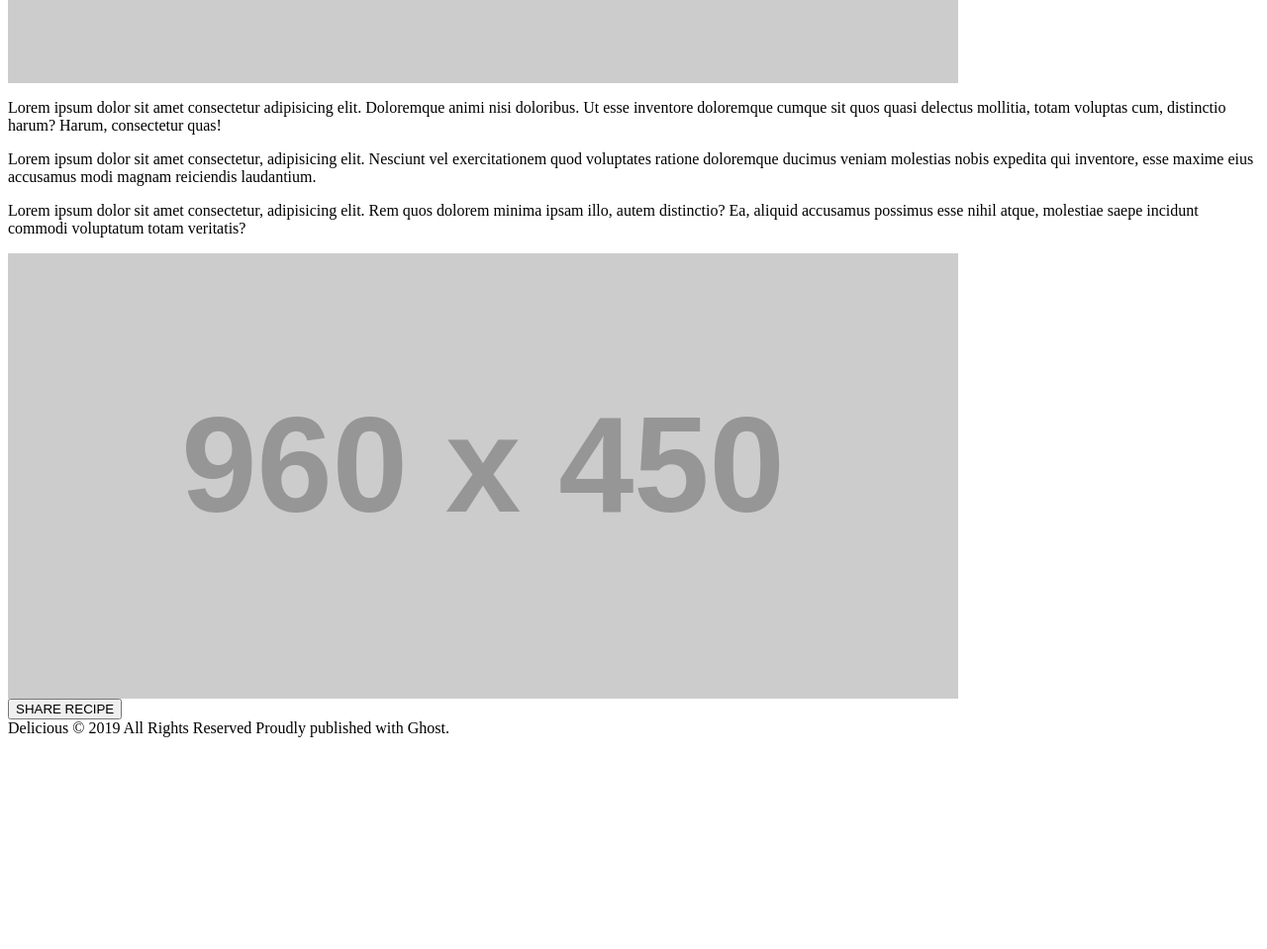
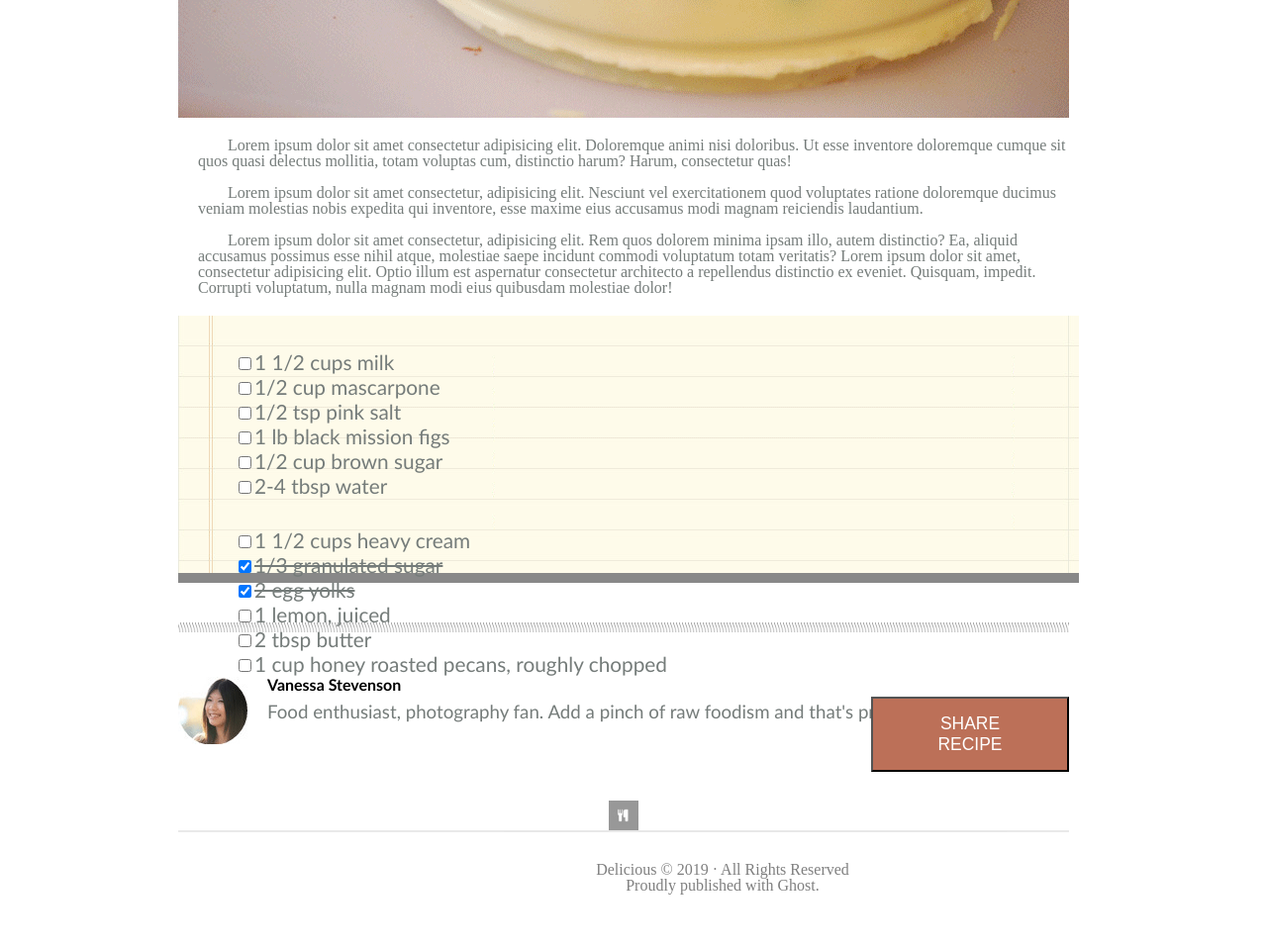
Before and after one commit to perezm27/Chocolate-Pizza, a plain HTML site: page index.html in a window 1280 px wide. Shown: the part 700-1659 px from the top of the page at 99% size. Before the commit the page ends 1453 px from the top, so only its background shows below. Drawn offline with Linux system fonts and the light colour scheme; placeholder pictures from the web are drawn by us.

Commit message:
pair programming jack kinne melfi perez

```diff
--- a/index.html
+++ b/index.html
@@ -1,43 +1,97 @@
 <html>
+  <!-- Jack Kinne
+  Melfi Perez -->
 <head>
   <title>Chocolate Pizza</title>
+  <link rel="stylesheet" href="reset.css">
   <link rel="stylesheet" href="style.css">
 </head>
 <body>
   <header>
     <nav>
+      <img id="logo" src="imgs/DeliciousLogo.png" alt="Logo">
       <ul>
-        <li><img src="https://placehold.it/200x70/111" alt="Logo"> </li>
-        <li><a href="#">Nav item</a></li>
-        <li><a href="#">Nav item</a></li>
-        <li><a href="#">Nav item</a></li>
-        <li><a href="#">Nav item</a></li>
-        <li><a href="#">Nav item</a></li>
-        <li><a href="#">Nav item</a></li>
-        <li><a href="#">Nav item</a></li>
-        <li><a href="#">Nav item</a></li>
+        <li><a href="#"><img src="imgs/mail-icon.png"></a></li>
+        <li><a href="#"><img src="imgs/rss-icon.png"></a></li>
+        <li><a href="#"><img src="imgs/pint-icon.png"></a></li>
+        <li><a href="#"><img src="imgs/flic-icon.png"></a></li>
+        <li><a href="#"><img src="imgs/insta-icon.png"></a></li>
+        <li><a href="#"><img src="imgs/gp-icon.png"></a></li>
+        <li><a href="#"><img src="imgs/twit-icon.png"></a></li>
+        <li><a href="#"><img src="imgs/fb-icon.png"></a></li>
       </ul>
     </nav>
+    <div id="hrone"></div>
   </header>
   <main>
     <div id="main-content">
-      <h2>Chocolate Pizza</h2>
-      <h3>POSTED ON 14 JUNE 2019/ DESSERTS</h3>
-      <img src="https://placehold.it/960X450/111" alt="Pizza Pie">
-      <p>Lorem ipsum dolor sit amet consectetur adipisicing elit. Doloremque animi nisi doloribus. Ut esse inventore doloremque cumque sit quos quasi delectus mollitia, totam voluptas cum, distinctio harum? Harum, consectetur quas!</p>
-      <p>Lorem ipsum dolor sit amet consectetur, adipisicing elit. Nesciunt vel exercitationem quod voluptates ratione doloremque ducimus veniam molestias nobis expedita qui inventore, esse maxime eius accusamus modi magnam reiciendis laudantium.</p>
-      <p>Lorem ipsum dolor sit amet consectetur, adipisicing elit. Rem quos dolorem minima ipsam illo, autem distinctio? Ea, aliquid accusamus possimus esse nihil atque, molestiae saepe incidunt commodi voluptatum totam veritatis?</p>
-
-      <img src="https://placehold.it/960X450/111" alt="Recipe">
+      <h1 id="cp">Chocolate Pizza</h1>
+      <div id="graystuff">
+        <section id="date">
+          <h3 id="posted" class="print">POSTED ON 14 JUNE 2019/ DESSERTS</h3>
+        </section>
+        <section id="printicon">
+          <img id="picon" src="imgs/print-icon.png" alt="print here">
+          <h5 class="print">PRINT</h5>
+        </section>
+      </div>
+      <img src="imgs/choco-pizza.png" alt="Pizza Pie">
+      <section id="beautifulPPL">
+      <p>    Lorem ipsum dolor sit amet consectetur adipisicing elit. Doloremque animi nisi doloribus. Ut esse inventore doloremque cumque sit quos quasi delectus mollitia, totam voluptas cum, distinctio harum? Harum, consectetur quas!</p>
+      <br>
+      <p>    Lorem ipsum dolor sit amet consectetur, adipisicing elit. Nesciunt vel exercitationem quod voluptates ratione doloremque ducimus veniam molestias nobis expedita qui inventore, esse maxime eius accusamus modi magnam reiciendis laudantium.</p>
+      <br>
+      <p>    Lorem ipsum dolor sit amet consectetur, adipisicing elit. Rem quos dolorem minima ipsam illo, autem distinctio? Ea, aliquid accusamus possimus esse nihil atque, molestiae saepe incidunt commodi voluptatum totam veritatis? Lorem ipsum dolor sit amet, consectetur adipisicing elit. Optio illum est aspernatur consectetur architecto a repellendus distinctio ex eveniet. Quisquam, impedit. Corrupti voluptatum, nulla magnam modi eius quibusdam molestiae dolor!</p>
+      </section>
+      <section id="graphpaper">
+        <!-- <img src="https://placehold.it/960X450/111" alt="Recipe"> -->
+        <ul id="ingred1">
+          <li><input type="checkbox">1 1/2 cups milk</li>
+          <li><input type="checkbox">1/2 cup mascarpone</li>
+          <li><input type="checkbox">1/2 tsp pink salt</li>
+          <li><input type="checkbox">1 lb black mission figs</li>
+          <li><input type="checkbox">1/2 cup brown sugar</li>
+          <li><input type="checkbox">2-4 tbsp water</li>
+        </ul>
+        <ul id="ingred1">
+          <li><input type="checkbox">1 1/2 cups heavy cream</li>
+          <li class="strike"><input type="checkbox" checked="checked">1/3 granulated sugar</li>
+          <li class="strike"><input type="checkbox" checked="checked">2 egg yolks</li>
+          <li><input type="checkbox">1 lemon, juiced</li>
+          <li><input type="checkbox">2 tbsp butter</li>
+          <li><input type="checkbox">1 cup honey roasted pecans, roughly chopped</li>
+        </ul>
+      </section>
 
     </div>
 
+    <div id="hrtwo"></div>
+
     <div id="reviews">
-      <button>SHARE RECIPE</button>
+      <section id="bio">
+        <img src="imgs/van-pic.png">
+        <h3>
+          Vanessa Stevenson
+        </h3>
+        <p>
+          Food enthusiast, photography fan.  Add a pinch of raw foodism and that's pretty much who I am.
+        </p>
+      </section>
+      <section id="btnsection">
+        <button id="btn">SHARE RECIPE</button>
+      </section>
     </div>
 
   </main>
-  <footer>Delicious &copy; 2019 All Rights Reserved
-    Proudly published with Ghost.</footer>
+  <footer>
+    <section>
+      <img id="fimg" src="imgs/logo.png">
+      <div id="line" ></div>
+      <p id="delicious">Delicious &copy; 2019 &#183; All Rights Reserved
+        <br>
+      Proudly published with Ghost.</p>
+
+    </section>
+  </footer>
 </body>
 </html>
--- /dev/null
+++ b/reset.css
@@ -0,0 +1,48 @@
+/* http://meyerweb.com/eric/tools/css/reset/
+   v2.0 | 20110126
+   License: none (public domain)
+*/
+
+html, body, div, span, applet, object, iframe,
+h1, h2, h3, h4, h5, h6, p, blockquote, pre,
+a, abbr, acronym, address, big, cite, code,
+del, dfn, em, img, ins, kbd, q, s, samp,
+small, strike, strong, sub, sup, tt, var,
+b, u, i, center,
+dl, dt, dd, ol, ul, li,
+fieldset, form, label, legend,
+table, caption, tbody, tfoot, thead, tr, th, td,
+article, aside, canvas, details, embed,
+figure, figcaption, footer, header, hgroup,
+menu, nav, output, ruby, section, summary,
+time, mark, audio, video {
+	margin: 0;
+	padding: 0;
+	border: 0;
+	font-size: 100%;
+	font: inherit;
+	vertical-align: baseline;
+}
+/* HTML5 display-role reset for older browsers */
+article, aside, details, figcaption, figure,
+footer, header, hgroup, menu, nav, section {
+	display: block;
+}
+body {
+	line-height: 1;
+}
+ol, ul {
+	list-style: none;
+}
+blockquote, q {
+	quotes: none;
+}
+blockquote:before, blockquote:after,
+q:before, q:after {
+	content: '';
+	content: none;
+}
+table {
+	border-collapse: collapse;
+	border-spacing: 0;
+}
--- a/style.css
+++ b/style.css
@@ -0,0 +1,201 @@
+/* Jack Kinne
+Melfi Perez */
+body {
+  margin-left: 180px;
+  margin-right: 180px;
+  margin-top: 15px;
+}
+
+#logo {
+  width: 200px;
+  height: 75;
+  float: left;
+}
+
+nav > ul > li{
+  float: right;
+  display: inline-block;
+  margin: auto;
+  padding: .5px;
+  margin-top: 25px;
+}
+
+nav > ul> li:nth-child(2){
+  margin-left: 8px;
+}
+
+header {
+  height: 95px;
+  position: relative;
+  margin-bottom: 30px;
+}
+
+#hrone {
+  background-image: url(imgs/hr-img.png);
+  background-repeat: repeat-x;
+  background-size: 3px 10px;
+  width: 900px;
+  height: 50px;
+  position: relative;
+  left: 0px;
+  top: 80px;
+  bottom: 0;
+}
+
+
+#cp{
+  font-family: monospace;
+  font-weight: bold;
+  font-size: 2.8em;
+  letter-spacing: -3px;
+}
+
+#date{
+  float: left;
+}
+
+#printicon{
+  float: right;
+}
+
+.print{
+  color: grey;
+  font-size: .8em;
+  display: inline;
+}
+
+#graystuff{
+  margin-bottom: 40px;
+}
+
+#beautifulPPL{
+  text-indent: 30px;
+  margin: 20px;
+  color: #757C7A;
+}
+#beauitfulPPL > p {
+
+}
+
+#graphpaper{
+  background-image: url(imgs/list-bg.png);
+  display: block;
+  height: 250px;
+  width: 900px;
+  font-size: 1.3em;
+  font-family: 'Gill Sans', 'Gill Sans MT', Calibri, 'Trebuchet MS', sans-serif;
+  color: #757C7A;
+  padding: 5px;
+  box-shadow: 0px 10px 0px 0px #888888;
+}
+
+.strike {
+  text-decoration: line-through;
+}
+
+#ingred1 {
+  float: left;
+  margin-top: 30px;
+  margin-left: 50px;
+  margin-right: 80px;
+  display: inline;
+}
+
+#ingred2 {
+  float: right;
+  margin-right: 90px;
+  display: inline-block;
+}
+
+#ingred1 > li {
+  padding: 2px;
+}
+
+#hrtwo {
+  background-image: url(imgs/hr-img.png);
+  background-repeat: repeat-x;
+  background-size: 3px 10px;
+  width: 900px;
+  height: 50px;
+  position: relative;
+  left: 0px;
+  top: 50px;
+  bottom: 0;
+}
+
+#reviews{
+  font-family: 'Gill Sans', 'Gill Sans MT', Calibri, 'Trebuchet MS', sans-serif;
+  height: 150px;
+  width: 900px;
+  margin-top: 30px;
+}
+
+#bio > h3 {
+  font-weight: bold;
+}
+
+#bio > p {
+  color:#757C7A;
+  font-size: 1.17em;
+}
+
+#btn {
+  font-size: 1.09em;
+  text-align: center;
+  padding: 15px 40px;
+  background-color: #BC7058;
+  color:white;
+}
+
+#btnsection{
+  float: right;
+  width: 200px;
+  margin-top: 20px;
+}
+
+#bio{
+  float: left;
+  width: 500px;
+}
+
+#bio > img {
+  float: left;
+}
+
+#bio > h3 {
+  margin-left: 90px;
+  /* background-color: black; */
+  width: 500px;
+}
+
+#bio > p {
+  margin-left: 90px;
+  /* background-color: black; */
+  width: 900px;
+}
+
+#bio > h3 {
+  margin-bottom: 10px;
+}
+
+footer {
+  /* margin: auto; */
+  display:block;
+  width: 900px;
+  height: 150px;
+  text-align: center;
+  opacity: .5;
+}
+#fimg {
+  height: 30px;
+  width: 30px;
+  z-index: 2;
+}
+#line{
+  border: solid lightgray 1px;
+  z-index: 2;
+}
+#delicious{
+  margin-left: 200px;
+  margin-top: 30px;
+}
```
Also changed, not shown: imgs/DeliciousLogo.png (added), 2 other files.
